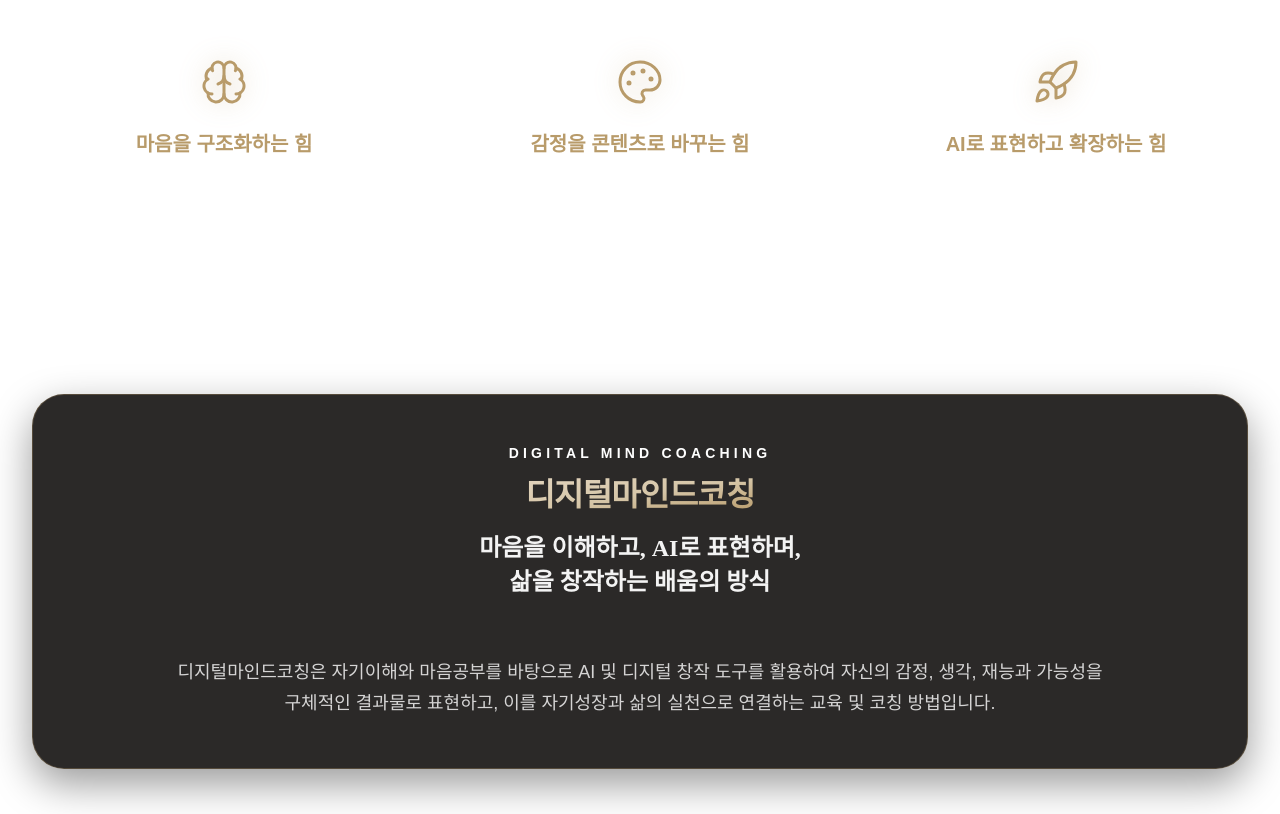
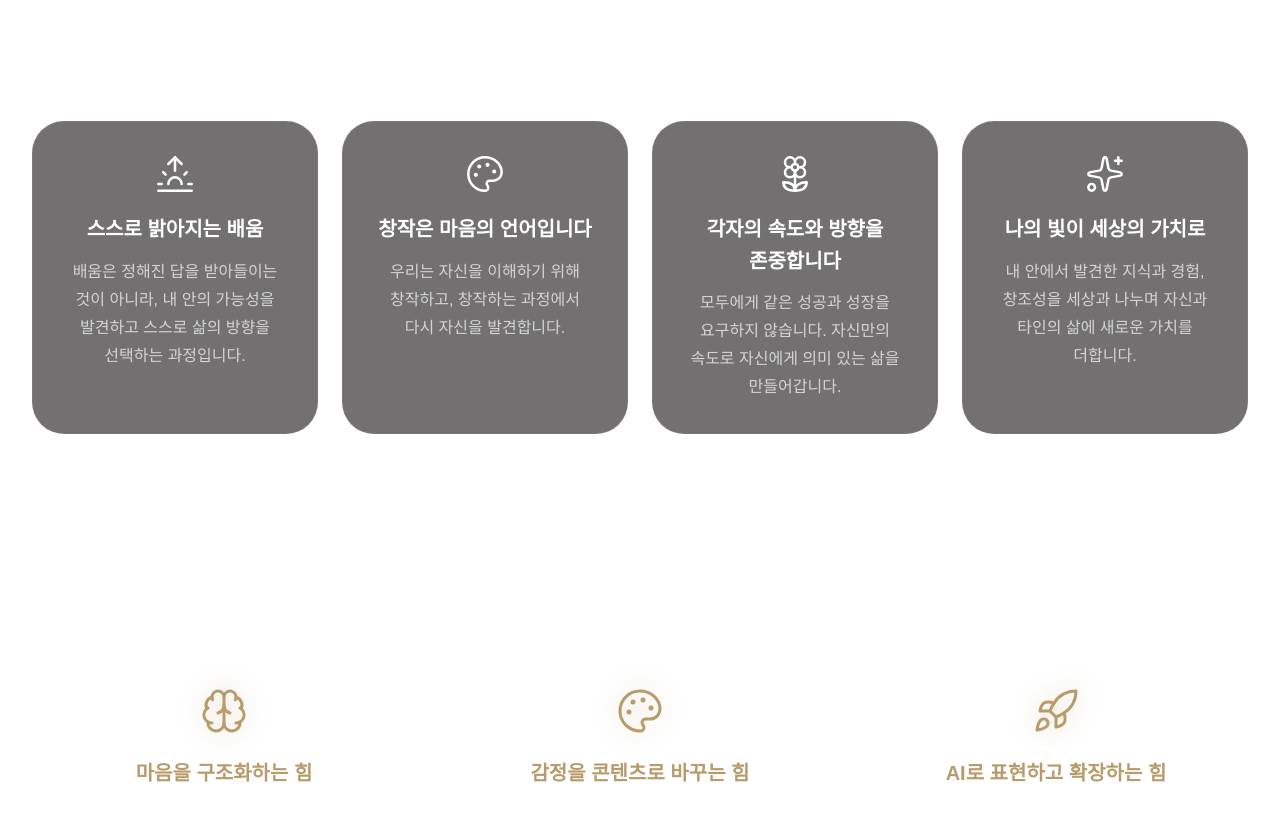
Before and after one commit to woolbo100/jamyeong-school, a Next.js app: page /about in a window 1280 px wide. Shown: the part 11050-11864 px from the top of the page. Built offline with nearby package versions, Linux system fonts and the light colour scheme.

Commit message:
feat(about): add core values cards and connect to education competencies

```diff
--- a/src/app/about/page.tsx
+++ b/src/app/about/page.tsx
@@ -3,7 +3,7 @@ import Image from "next/image";
 import Link from "next/link";
 import Reveal from "@/components/Reveal";
 import HeroParticles from "@/components/HeroParticles";
-import { Brain, Palette, Rocket, ArrowRight, ShieldCheck, ArrowDown, RefreshCw, Compass, Sparkles, PenTool, Share2, TrendingUp, BookOpen, Users, Heart, Music, Eye } from "lucide-react";
+import { Brain, Palette, Rocket, ArrowRight, ShieldCheck, ArrowDown, RefreshCw, Compass, Sparkles, PenTool, Share2, TrendingUp, BookOpen, Users, Heart, Music, Eye, Sunrise, Flower2 } from "lucide-react";
 
 export const metadata: Metadata = {
   title: "자명스쿨 소개 | AI로 마음을 그리다",
@@ -1072,6 +1072,70 @@ export default function AboutPage() {
                 </div>
               </div>
             </Reveal>
+
+            {/* 1. 우리가 믿는 네 가지 가치 (핵심 가치 카드 4열) */}
+            <div className="pt-6 sm:pt-8">
+              <Reveal delayMs={100}>
+                <div className="text-center mb-8 sm:mb-10">
+                  <h3 className="text-xl sm:text-2xl font-display font-bold text-antiqueGold">
+                    우리가 믿는 네 가지 가치
+                  </h3>
+                </div>
+              </Reveal>
+
+              <div className="grid grid-cols-1 md:grid-cols-2 lg:grid-cols-4 gap-6">
+                {[
+                  {
+                    title: "스스로 밝아지는 배움",
+                    desc: "배움은 정해진 답을 받아들이는 것이 아니라, 내 안의 가능성을 발견하고 스스로 삶의 방향을 선택하는 과정입니다.",
+                    icon: <Sunrise className="w-10 h-10 text-antiqueGold stroke-[1.5] mx-auto mb-5" />,
+                  },
+                  {
+                    title: "창작은 마음의 언어입니다",
+                    desc: "우리는 자신을 이해하기 위해 창작하고, 창작하는 과정에서 다시 자신을 발견합니다.",
+                    icon: <Palette className="w-10 h-10 text-antiqueGold stroke-[1.5] mx-auto mb-5" />,
+                  },
+                  {
+                    title: "각자의 속도와 방향을 존중합니다",
+                    desc: "모두에게 같은 성공과 성장을 요구하지 않습니다. 자신만의 속도로 자신에게 의미 있는 삶을 만들어갑니다.",
+                    icon: <Flower2 className="w-10 h-10 text-antiqueGold stroke-[1.5] mx-auto mb-5" />,
+                  },
+                  {
+                    title: "나의 빛이 세상의 가치로",
+                    desc: "내 안에서 발견한 지식과 경험, 창조성을 세상과 나누며 자신과 타인의 삶에 새로운 가치를 더합니다.",
+                    icon: <Sparkles className="w-10 h-10 text-antiqueGold stroke-[1.5] mx-auto mb-5" />,
+                  },
+                ].map((item, idx) => (
+                  <Reveal key={idx} delayMs={idx * 100}>
+                    <div className="h-full p-6 sm:p-8 rounded-[2rem] border border-[#B89B6A]/20 bg-[#141211]/60 backdrop-blur-sm hover:border-antiqueGold/50 hover:bg-[#141211]/80 hover:-translate-y-1 hover:scale-[1.01] transition-all duration-300 text-center flex flex-col justify-start break-keep group">
+                      <div>
+                        <div className="transition-transform duration-300 group-hover:scale-105">
+                          {item.icon}
+                        </div>
+                        <h4 className="text-lg sm:text-[20px] font-bold mb-3 text-white">
+                          {item.title}
+                        </h4>
+                        <p className="text-sm sm:text-[16px] text-white/70 font-light leading-[1.75]">
+                          {item.desc}
+                        </p>
+                      </div>
+                    </div>
+                  </Reveal>
+                ))}
+              </div>
+            </div>
+
+            {/* 핵심 가치 카드와 세 가지 힘 사이 연결 하향 화살표 및 중간 제목 */}
+            <div className="pt-8 sm:pt-10 text-center space-y-6">
+              <div className="flex justify-center text-antiqueGold/50">
+                <ArrowDown className="w-5 h-5 opacity-70" />
+              </div>
+              <Reveal delayMs={150}>
+                <h3 className="text-xl sm:text-2xl font-display font-bold text-antiqueGold">
+                  이러한 가치를 실현하는 세 가지 힘
+                </h3>
+              </Reveal>
+            </div>
 
             {/* 세 가지 교육 철학 카드 (최대 1280px, 균등 배열) */}
             <div className="grid md:grid-cols-3 gap-6 lg:gap-8">
```
